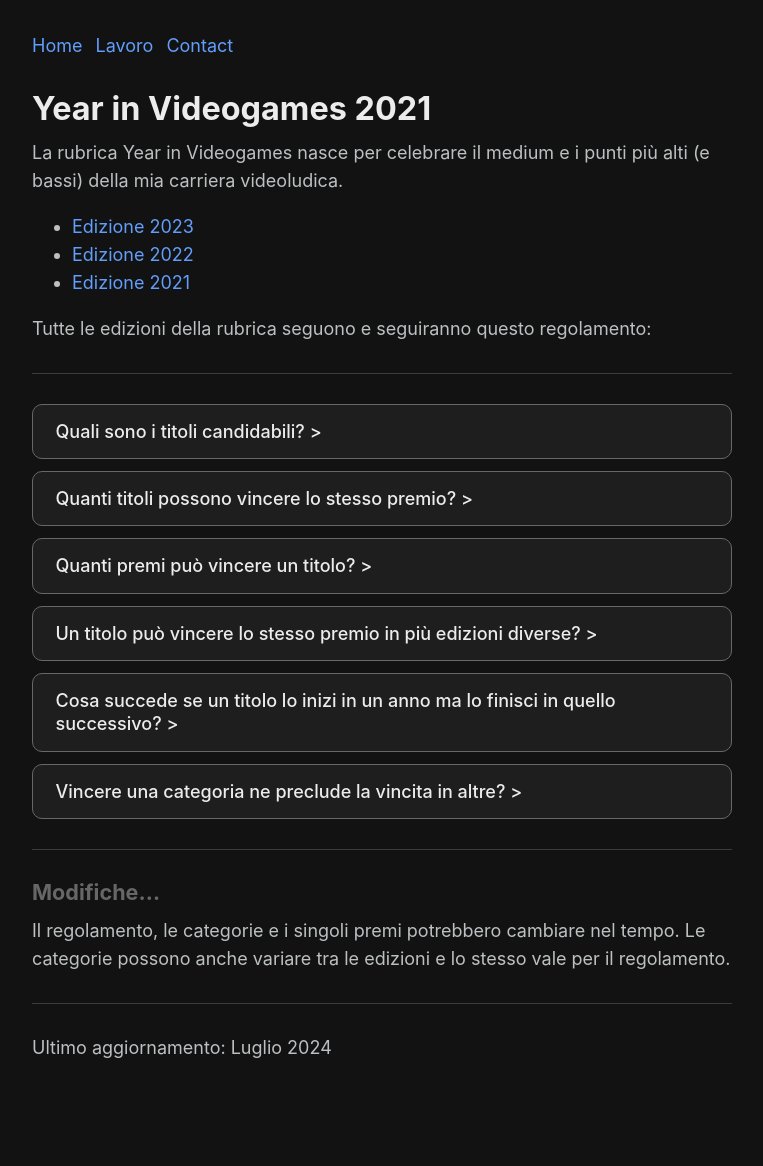
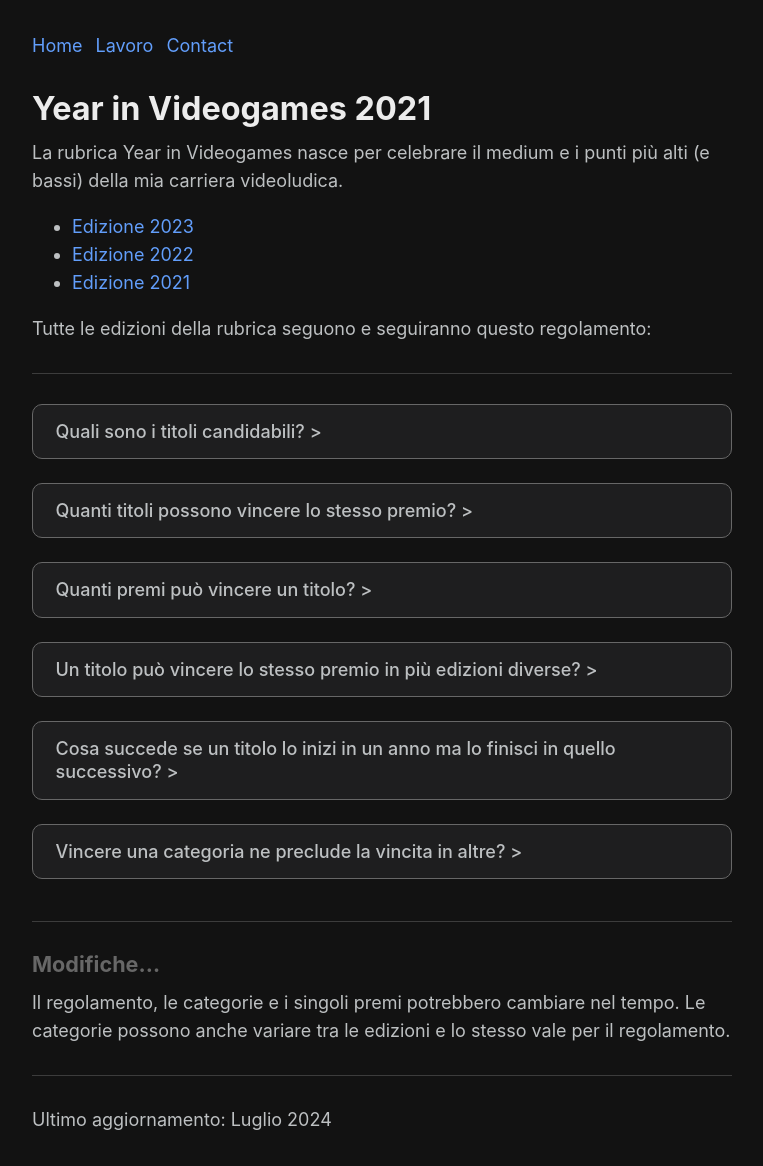
Before and after one commit to KiritoKitto/kiritokitto.github.io, a Jekyll site: the page built from page/Year in Videogames.md, in a window 1280 px wide. Shown: the whole page, without its empty margins (258-1021 px from the left). Built offline with Jekyll 4.4.1, drawn with Linux system fonts in a browser that asks for light colours; some web fonts are replaced; our own code applies the rules of GitHub Pages for plain Markdown files; before the commit the page ends 1094 px from its top, so only the background shows below that.

Commit message:
css detail test

```diff
--- a/css/style.css
+++ b/css/style.css
@@ -99,7 +99,7 @@
   color: var(--color-tertiary);
 }
 
-details {
+details *:not(hr) {
   border-radius: var(--radius);
   border: 1px;
   border-color: var(--color-tertiary);
@@ -112,7 +112,6 @@
 }
 
   details>summary { list-style: none;  }
-  details>hr { margin: 0px; }
   summary::-webkit-details-marker { display: none }
   summary::after { content: ' >'; }
   details[open] summary:after { content: "  ˅";}
```
